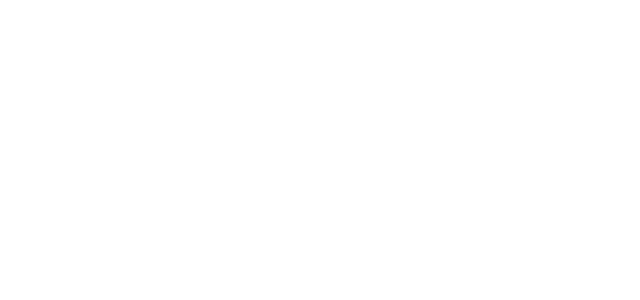
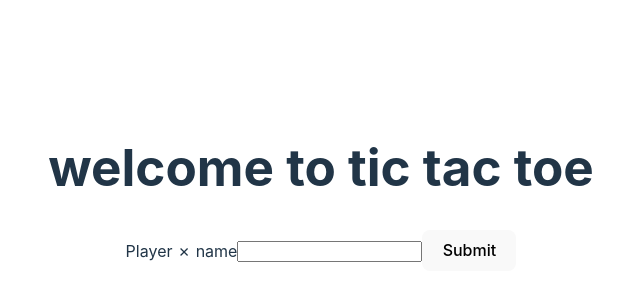
Before and after one commit to robin-sevelin/tic-tac-toe-react, a React (Vite) app: page / in a window 1280 px wide. Shown: the part 212-512 px from the top of the page, without its empty margins (319-959 px from the left). Built offline with nearby package versions, Linux system fonts and the light colour scheme.

Commit message:
add players to game array

```diff
--- a/src/App.tsx
+++ b/src/App.tsx
@@ -1,5 +1,12 @@
 import './App.css';
+import { AppHeader } from './components/AppHeader';
+import { AppMain } from './components/AppMain';
 
 export const App = () => {
-  return <></>;
+  return (
+    <>
+      <AppHeader />
+      <AppMain />
+    </>
+  );
 };
--- a/src/components/AppGame.tsx
+++ b/src/components/AppGame.tsx
@@ -1,7 +1,16 @@
-import { useState } from 'react';
-import { Game } from '../models/Game';
+import { AppSquare } from './AppSquare';
 
-export const AppGame = () => {
-  const [game, setGame] = useState<Game>();
-  return <></>;
+interface ISquareProps {
+  squares: string[];
+}
+
+export const AppGame = ({ squares }: ISquareProps) => {
+  const tagSquare = () => {
+    console.log('hello');
+  };
+  return (
+    <>
+      <AppSquare squares={squares} onTagSquare={tagSquare} />
+    </>
+  );
 };
--- a/src/components/AppMain.tsx
+++ b/src/components/AppMain.tsx
@@ -1,7 +1,26 @@
+import { useState } from 'react';
+import { Game } from '../models/Game';
+import { AppPlayers } from './AppPlayers';
+import { AppGame } from './AppGame';
+import { Player } from '../models/Player';
+
 export const AppMain = () => {
+  const [game, setGame] = useState<Game>(
+    new Game([], ['', '', '', '', '', '', '', '', ''], '✗', false, false)
+  );
+
+  const addPlayer = (player: string) => {
+    const newPlayer = [...game.players, new Player(player, 0)];
+    setGame((prevGame) => ({
+      ...prevGame,
+      players: newPlayer,
+    }));
+  };
+
   return (
     <main>
-      <h2>hello fro main</h2>
+      <AppGame squares={game.squares} />
+      <AppPlayers onAddPlayer={addPlayer} players={game.players} />
     </main>
   );
 };
--- a/src/components/AppPlayers.tsx
+++ b/src/components/AppPlayers.tsx
@@ -1,3 +1,38 @@
-export const AppPlayers = () => {
-  return <></>;
+import { ChangeEvent, FormEvent, useState } from 'react';
+import { Player } from '../models/Player';
+
+interface IPlayerProps {
+  players: Player[];
+  onAddPlayer: (player: string) => void;
+}
+
+export const AppPlayers = ({ players, onAddPlayer }: IPlayerProps) => {
+  const [userInput, setUserInput] = useState('');
+
+  const handleSubmit = (e: FormEvent<HTMLFormElement>) => {
+    e.preventDefault();
+    onAddPlayer(userInput);
+  };
+
+  const handleChange = (e: ChangeEvent<HTMLInputElement>) => {
+    setUserInput(e.target.value);
+  };
+  return (
+    <>
+      {players.length === 0 && (
+        <form onSubmit={handleSubmit}>
+          <label htmlFor='input'>Player ✗ name</label>
+          <input type='text' id='input' onChange={handleChange} />
+          <button>Submit</button>
+        </form>
+      )}
+      {players.length === 1 && (
+        <form onSubmit={handleSubmit}>
+          <label htmlFor='input'>Player 0 name</label>
+          <input type='text' id='input' onChange={handleChange} />
+          <button>Submit</button>
+        </form>
+      )}
+    </>
+  );
 };
--- a/src/components/AppSquare.tsx
+++ b/src/components/AppSquare.tsx
@@ -1,7 +1,22 @@
-interface ISquare {
-  name: string;
+interface SquareProps {
+  squares: string[];
+  onTagSquare: (square: string) => void;
 }
 
-export const AppSquare = ({ name }: ISquare) => {
-  return <></>;
+export const AppSquare = ({ squares, onTagSquare }: SquareProps) => {
+  const handleClick = (square: string) => {
+    onTagSquare(square);
+  };
+  const html = squares.map((square, index) => {
+    <div
+      onClick={() => {
+        handleClick(square);
+      }}
+      key={index}
+    >
+      {square}hej
+    </div>;
+  });
+
+  return <>{html}</>;
 };
--- a/src/index.css
+++ b/src/index.css
@@ -67,3 +67,9 @@
     background-color: #f9f9f9;
   }
 }
+
+.square {
+  width: 100px;
+  height: 100px;
+  border: 1px solid black;
+}
--- a/src/models/Game.ts
+++ b/src/models/Game.ts
@@ -1,11 +1,11 @@
 import { Player } from './Player';
-import { Square } from './Square';
 
 export class Game {
   constructor(
     public players: Player[],
-    public squares: Square[],
-    public hasDraw: boolean,
+    public squares: string[],
+    public currentPlayer: string,
+    public gameOver: boolean,
     public hasWin: boolean
   ) {}
 }
--- a/src/models/Player.ts
+++ b/src/models/Player.ts
@@ -1,3 +1,3 @@
 export class Player {
-  constructor(public name: string, public score: number) {}
+  constructor(public name: string, public points: number) {}
 }
--- a/src/models/Square.ts
+++ b/src/models/Square.ts
@@ -1,3 +1,3 @@
 export class Square {
-  constructor(public name: string) {}
+  constructor(public clicked: boolean) {}
 }
```
